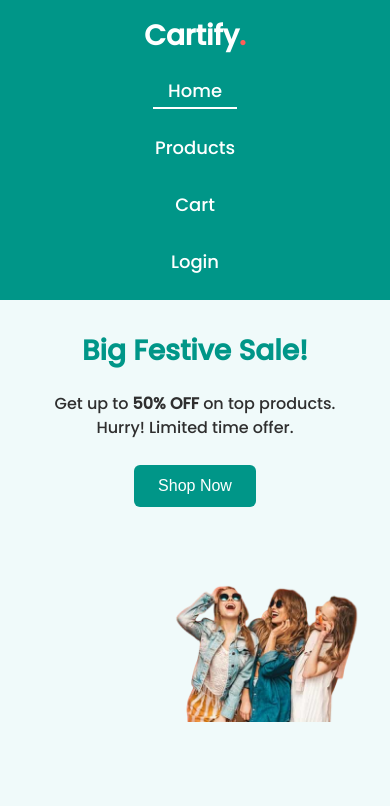
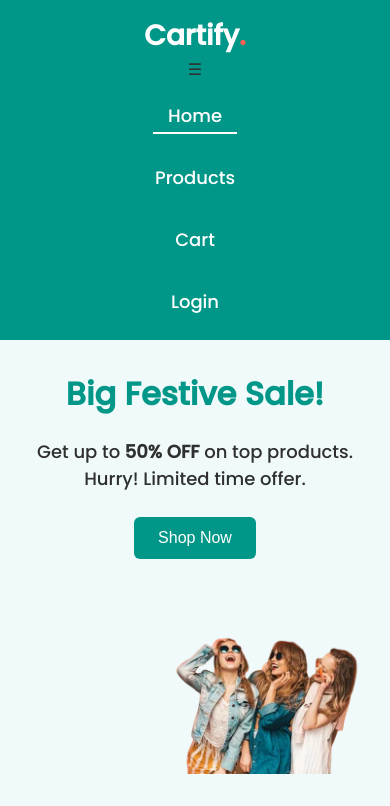
Before and after one commit to DeekshaGangwar7251/Cartify, a plain HTML site: page index.html in a window 390 px wide. Shown: the top 806 px of the page. Drawn offline with Linux system fonts and the light colour scheme.

Commit message:
modify index,style,js file

```diff
--- a/index.html
+++ b/index.html
@@ -10,6 +10,8 @@
   <!-- Navbar -->
   <nav class="navbar">
     <div class="logo">Cartify<span class="dot">.</span></div>
+
+    <div class="hamburger" id="hamburger">&#9776</div>
     <ul class="nav-links" >
       <li><a href="index.html" class="active">Home</a></li>
       <li><a href="products.html">Products</a></li>
--- a/script.js
+++ b/script.js
@@ -22,3 +22,9 @@ document.addEventListener("DOMContentLoaded", function () {
     });
   });
 });
+const hamburger = document.getElementById("hamburger");
+const navLinks = document.getElementById("nav-links");
+
+hamburger.addEventListener("click", () => {
+  navLinks.classList.toggle("show");
+});
--- a/style.css
+++ b/style.css
@@ -434,6 +434,81 @@ body {
   }
 }
 
+/* Responsive Design */
+
+/* Tablets (up to 992px) */
+@media (max-width: 992px) {
+  .discount-text h2 {
+    font-size: 40px;
+  }
+
+  .discount-text p {
+    font-size: 20px;
+  }
+
+  .discount-image {
+    min-width: 280px;
+  }
+
+  .category-cards {
+    grid-template-columns: repeat(2, 1fr);
+  }
+
+  .deals-container {
+    gap: 20px;
+  }
+}
+
+/* Mobile (up to 600px) */
+@media (max-width: 600px) {
+  .navbar {
+    flex-direction: column;
+    height: auto;
+    padding: 15px;
+    text-align: center;
+  }
+
+  .nav-links {
+    flex-direction: column;
+    gap: 15px;
+    margin-top: 10px;
+  }
+
+  .discount-section {
+    flex-direction: column;
+    padding: 30px 20px;
+    text-align: center;
+  }
+
+  .discount-text h2 {
+    font-size: 32px;
+  }
+
+  .discount-text p {
+    font-size: 18px;
+  }
+
+  .discount-image {
+    text-align: center;
+    min-width: unset;
+  }
+
+  .category-cards {
+    grid-template-columns: 1fr;
+  }
+
+  .deal-card {
+    width: 100%;
+    max-width: 320px;
+  }
+
+  .footer-container {
+    flex-direction: column;
+    text-align: center;
+    gap: 20px;
+  }
+}
+
 
 /* PRODUCTS SECTION CSS */
 
```
